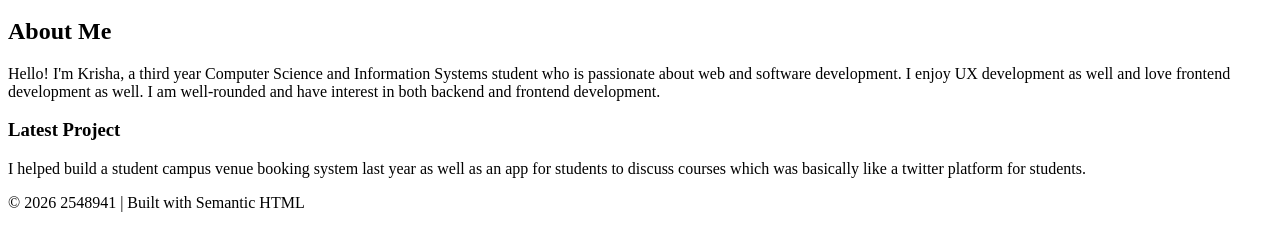
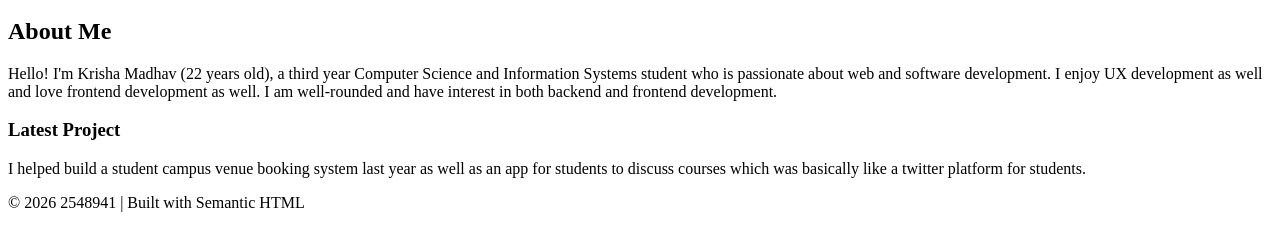
Before and after one commit to KrishaMadhav-wits/2548941-portfolio, a plain HTML site: page index.html in a window 1280 px wide. Shown: the part 136-382 px from the top of the page. Drawn offline with Linux system fonts and the light colour scheme.

Commit message:
Surname and age added to About Me in index

```diff
--- a/index.html
+++ b/index.html
@@ -17,7 +17,7 @@
     <main>
         <section>
             <h2>About Me</h2>
-            <p>Hello! I'm Krisha, a third year Computer Science and Information Systems student who is passionate about web and software development. I enjoy UX development as well and love frontend development as well. I am well-rounded and have interest in both backend and frontend development.</p>
+            <p>Hello! I'm Krisha Madhav (22 years old), a third year Computer Science and Information Systems student who is passionate about web and software development. I enjoy UX development as well and love frontend development as well. I am well-rounded and have interest in both backend and frontend development.</p>
         </section>
     </main>
     <article>
```
